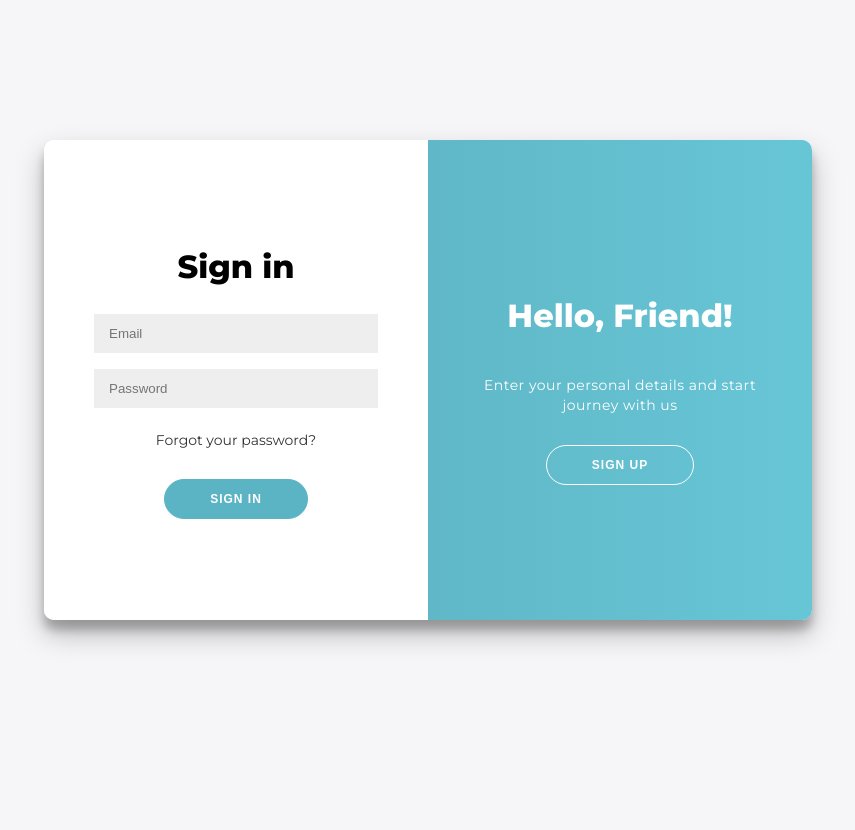
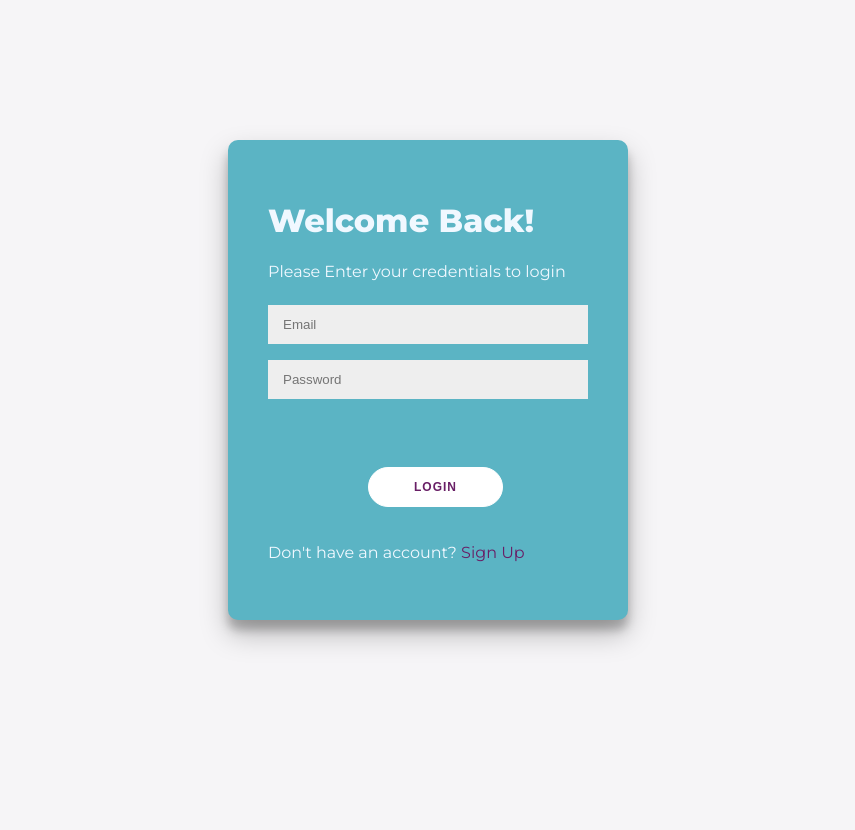
Before and after one commit to NunnaVamsiKrishna/Medico.AV, a Django app: page /login/ in a window 1280 px wide. Shown: the whole page, without its empty margins (212-1067 px from the left). Run offline with Django 4.2, Linux system fonts and the light colour scheme.

Commit message:
big fixed

```diff
--- a/medico/static/css/login.css
+++ b/medico/static/css/login.css
@@ -4,7 +4,6 @@
 	box-sizing: border-box;
     overflow: hidden;
 }
-
 body {
 	background: #f6f5f7;
 	display: flex;
@@ -15,73 +14,22 @@ body {
 	height: 100vh;
 	margin: -20px 0 50px;
 }
-
-h1 {
-	font-weight: bold;
-	margin: 0;
-    padding: 20px;
+.login-container {
+	color: aliceblue;
+	background-color: rgb(91, 180, 196);
+	border-radius: 10px;
+  	box-shadow: 0 14px 28px rgba(0,0,0,0.25),
+			0 10px 10px rgba(0,0,0,0.22);
+	position: relative;
+	overflow: hidden;
+	width: 400px;
+	max-width: 100%;
+	min-height: 480px;
+	padding: 40px;
 }
-
-h2 {
-	text-align: center;
+.form-container {
+	padding: 40px;
 }
-
-p {
-	font-size: 14px;
-	font-weight: 100;
-	line-height: 20px;
-	letter-spacing: 0.5px;
-	margin: 20px 0 30px;
-}
-
-span {
-	font-size: 12px;
-}
-
-a {
-	color: #333;
-	font-size: 14px;
-	text-decoration: none;
-	margin: 15px 0;
-}
-
-button {
-	border-radius: 20px;
-	border: 1px solid rgb(91, 180, 196);
-	background-color: rgb(91, 180, 196);;
-	color: #FFFFFF;
-	font-size: 12px;
-	font-weight: bold;
-	padding: 12px 45px;
-	letter-spacing: 1px;
-	text-transform: uppercase;
-	transition: transform 80ms ease-in;
-}
-
-button:active {
-	transform: scale(0.95);
-}
-
-button:focus {
-	outline: none;
-}
-
-button.ghost {
-	background-color: transparent;
-	border-color: #FFFFFF;
-}
-
-form {
-	background-color: #FFFFFF;
-	display: flex;
-	align-items: center;
-	justify-content: center;
-	flex-direction: column;
-	padding: 0 50px;
-	height: 100%;
-	text-align: center;
-}
-
 input {
 	background-color: #eee;
 	border: none;
@@ -89,140 +37,24 @@ input {
 	margin: 8px 0;
 	width: 100%;
 }
-
-.container {
-	background-color: #fff;
-	border-radius: 10px;
-  	box-shadow: 0 14px 28px rgba(0,0,0,0.25),
-			0 10px 10px rgba(0,0,0,0.22);
-	position: relative;
-	overflow: hidden;
-	width: 768px;
-	max-width: 100%;
-	min-height: 480px;
+button {
+	border-radius: 20px;
+	border: 1px solid #FFFFFF;
+	background-color: #FFFFFF;
+	color: rgb(91, 180, 196);
+	font-size: 12px;
+	font-weight: bold;
+	padding: 12px 45px;
+	letter-spacing: 1px;
+	text-transform: uppercase;
+	transition: transform 80ms ease-in;
+	margin-left: 100px;
+    margin-top: 60px;
+	margin-bottom: 20px;
+    cursor: pointer;
 }
-
-.form-container {
-	position: absolute;
-	top: 0;
-	height: 100%;
-	transition: all 0.6s ease-in-out;
+a{
+	cursor: pointer;
+	color: rgb(105, 31, 102);
+	text-decoration: none;
 }
-
-.sign-in-container {
-	left: 0;
-	width: 50%;
-	z-index: 2;
-}
-
-.container.right-panel-active .sign-in-container {
-	transform: translateX(100%);
-}
-
-.sign-up-container {
-	left: 0;
-	width: 50%;
-	opacity: 0;
-	z-index: 1;
-}
-
-.container.right-panel-active .sign-up-container {
-	transform: translateX(100%);
-	opacity: 1;
-	z-index: 5;
-	animation: show 0.6s;
-}
-
-@keyframes show {
-	0%, 49.99% {
-		opacity: 0;
-		z-index: 1;
-	}
-
-	50%, 100% {
-		opacity: 1;
-		z-index: 5;
-	}
-}
-
-.overlay-container {
-	position: absolute;
-	top: 0;
-	left: 50%;
-	width: 50%;
-	height: 100%;
-	overflow: hidden;
-	transition: transform 0.6s ease-in-out;
-	z-index: 100;
-}
-
-.container.right-panel-active .overlay-container{
-	transform: translateX(-100%);
-}
-
-.overlay {
-	background: rgb(91, 180, 196);
-	background: -webkit-linear-gradient(to right, rgb(81, 151, 163), rgb(98, 191, 207));
-	background: linear-gradient(to right, rgb(88, 169, 184), rgb(103, 198, 214));
-	background-repeat: no-repeat;
-	background-size: cover;
-	background-position: 0 0;
-	color: #FFFFFF;
-	position: relative;
-	left: -100%;
-	height: 100%;
-	width: 200%;
-  	transform: translateX(0);
-	transition: transform 0.6s ease-in-out;
-}
-
-.container.right-panel-active .overlay {
-  	transform: translateX(50%);
-}
-
-.overlay-panel {
-	position: absolute;
-	display: flex;
-	align-items: center;
-	justify-content: center;
-	flex-direction: column;
-	padding: 0 40px;
-	text-align: center;
-	top: 0;
-	height: 100%;
-	width: 50%;
-	transform: translateX(0);
-	transition: transform 0.6s ease-in-out;
-}
-
-.overlay-left {
-	transform: translateX(-20%);
-}
-
-.container.right-panel-active .overlay-left {
-	transform: translateX(0);
-}
-
-.overlay-right {
-	right: 0;
-	transform: translateX(0);
-}
-
-.container.right-panel-active .overlay-right {
-	transform: translateX(20%);
-}
-
-.social-container {
-	margin: 20px 0;
-}
-
-.social-container a {
-	border: 1px solid #DDDDDD;
-	border-radius: 50%;
-	display: inline-flex;
-	justify-content: center;
-	align-items: center;
-	margin: 0 5px;
-	height: 40px;
-	width: 40px;
-}
--- a/medico/templates/login.html
+++ b/medico/templates/login.html
@@ -10,40 +10,15 @@
 <link rel="stylesheet" type="text/css" href="{% static 'css/login.css' %}">
 </head>
 <body>
-    <div class="container" id="container">
-        <div class="form-container sign-up-container">
-            <form action="#">
-                <h1>Create Account</h1>
-                <span>or use your email for registration</span>
-                <input type="text" placeholder="Name" />
-                <input type="email" placeholder="Email" />
-                <input type="password" placeholder="Password" />
-                <a href="{% url 'loginpage' %}"><button>Sign Up</button></a>
-            </form>
-        </div>
-        <div class="form-container sign-in-container">
-            <form action="dash.html">
-                <h1>Sign in</h1>
-                <input type="email" placeholder="Email" />
-                <input type="password" placeholder="Password" />
-                <a href="#">Forgot your password?</a>
-                <a href="{% url 'dashpage' %}"><button>Sign In</button></a>
-            </form>
-        </div>
-        <div class="overlay-container">
-            <div class="overlay">
-                <div class="overlay-panel overlay-left">
-                    <h1>Welcome Back!</h1>
-                    <p>To keep connected with us please login with your personal info</p>
-                    <a href="{% url 'dashpage' %}"><button class="ghost" id="signIn">Sign In</button></a>
-                </div>
-                <div class="overlay-panel overlay-right">
-                    <h1>Hello, Friend!</h1>
-                    <p>Enter your personal details and start journey with us</p>
-                    <button class="ghost" id="signUp">Sign Up</button>
-                </div>
-            </div>
-        </div>
+    <div class="login-container">
+       <div class="login-form">
+           <h1>Welcome Back!</h1>
+           <p>Please Enter your credentials to login</p>
+           <input type="email" placeholder="Email" />
+           <input type="password" placeholder="Password" />
+           <button><a href="{% url 'dashpage' %}">Login</a></button>
+           <p>Don't have an account? <a href="{% url 'signuppage' %}">Sign Up</a></p>
+       </div>
     </div>
 </body>
 </html>
--- a/medico/urls.py
+++ b/medico/urls.py
@@ -17,11 +17,12 @@ from tkinter import N
 from unicodedata import name
 from django.contrib import admin
 from django.urls import path
-from .views import index,login,dash
+from .views import index,login,signup,dash
 
 urlpatterns = [
     path('admin/', admin.site.urls),
     path('',index),
     path('login/',login,name='loginpage'),
+    path('signup/',signup,name='signuppage'),
     path('dashboard/',dash,name='dashpage'),
 ]
--- a/medico/views.py
+++ b/medico/views.py
@@ -3,5 +3,7 @@ def index(request):
     return render(request,"index.html")
 def login(request):
     return render(request,"login.html")
+def signup(request):
+    return render(request,"signup.html")
 def dash(request):
     return render(request,"dash.html")
```
Also changed, not shown: medico/templates/signup.html (added, +25 -0 lines), db.sqlite3 (added).
